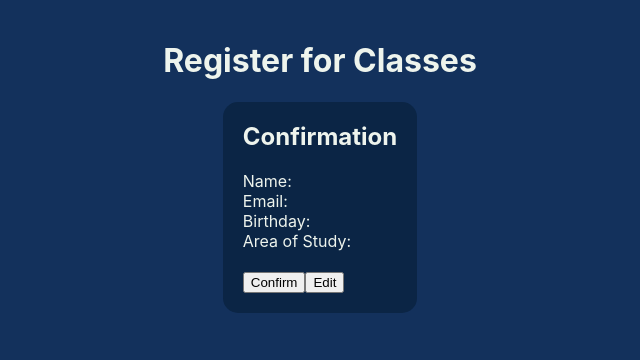
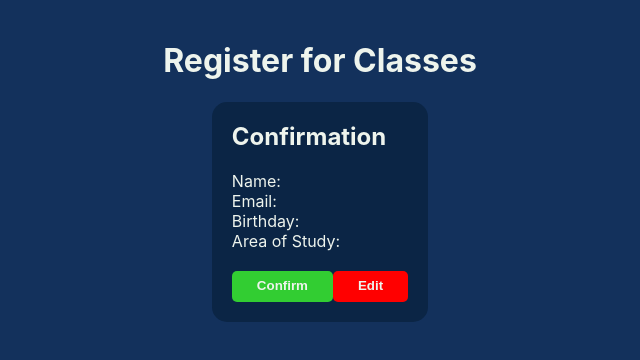
Before and after one commit to darintrimillos/ma-form-ui, a React (Create React App) app: page /confirmation in a window 1280 px wide. Shown: the top 360 px of the page, without its empty margins (320-960 px from the left). Built offline with nearby package versions, Linux system fonts and the light colour scheme.

Commit message:
add some button styling

```diff
--- a/src/App.css
+++ b/src/App.css
@@ -17,3 +17,24 @@
   flex-direction: column;
   align-items: center;
 }
+
+.personal-details {
+  margin-bottom: 25px;
+}
+
+.button {
+  border: 0;
+  border-radius: 5px;
+  color: #eef4ed;
+  padding: 7px 25px 9px;
+  margin: 0;
+  font-weight: bold;
+}
+
+.confirm {
+  background-color: #32CD32;
+}
+
+.reject {
+  background-color: red;
+}
--- a/src/Confirmation.js
+++ b/src/Confirmation.js
@@ -26,8 +26,8 @@ function Confirmation(props) {
         <li>Area of Study: { props.formData.areaOfStudy && props.formData.areaOfStudy.map(x => props.data.categories[x].label).join(', ') }</li>
         { classesDisplay}
       </ul>
-      <button onClick={() => history.push("/results")}>Confirm</button>
-      <button onClick={() => history.push("/")}>Edit</button>
+      <button className="button confirm" onClick={() => history.push("/results")}>Confirm</button>
+      <button className="button reject" onClick={() => history.push("/")}>Edit</button>
     </div>
   )
 }
--- a/src/components/Form/Form.js
+++ b/src/components/Form/Form.js
@@ -58,8 +58,8 @@ function Form(props) {
 
   return (
     <form onSubmit={handleSubmit} className="container">
-      <div>
-      <h2>Personal Details</h2>
+      <div className="personal-details">
+        <h2>Personal Details</h2>
         <label htmlFor="name">Name:</label>
         <input
           type="text"
@@ -114,7 +114,7 @@ function Form(props) {
         updateState={setSelectedClasses}
       />
 
-      <input className="submit" type="submit" value="Submit" disabled={selectedClasses.length === 0}/>
+      <input className="confirm button" type="submit" value="Submit" disabled={selectedClasses.length === 0}/>
     </form>
   )
 }
```
